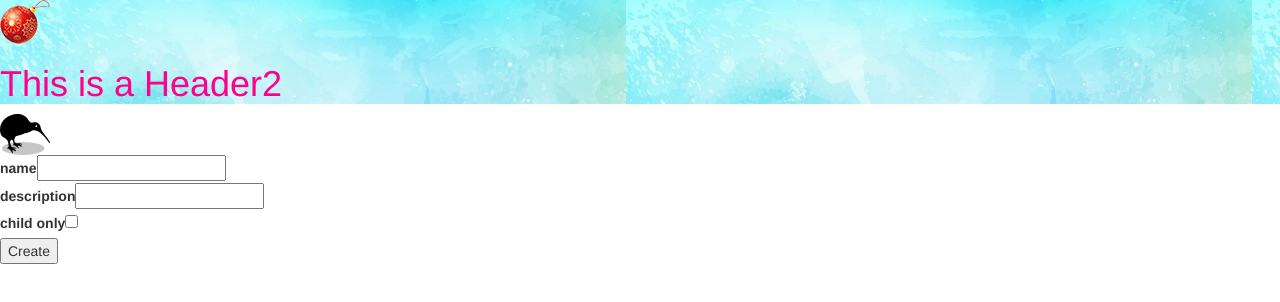
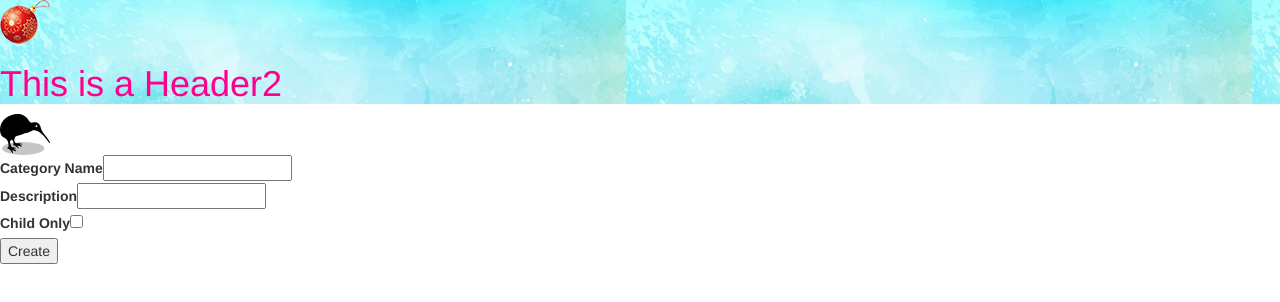
Before and after one commit to crazymaniacs/manaprece, a React app: page /category/1/create_category in a window 1280 px wide. Shown: the top 302 px of the page. Built offline with nearby package versions, Linux system fonts and the light colour scheme; the HTML template or start-up script is replaced by a standard one.

Commit message:
27: Added sync validation to category_create form; Added field components.

```diff
--- /dev/null
+++ b/src/components/form/checkbox_field.js
@@ -0,0 +1,4 @@
+import React, { Component } from 'react';
+import createField from './create_field';
+
+export default createField((input) => <input {...input} type="checkbox" />);
--- /dev/null
+++ b/src/components/form/create_field.js
@@ -0,0 +1,12 @@
+import React from 'react';
+
+export default (renderInput) => ({ input, meta, label }) => (
+  <div>
+    <label>{label}</label>
+    {renderInput(input)}
+    {meta.error &&
+      meta.touched && (
+        <span style={{ color: 'red', fontWeight: 'bold' }}> {meta.error} </span>
+      )}
+  </div>
+);
--- /dev/null
+++ b/src/components/form/text_field.js
@@ -0,0 +1,4 @@
+import React, { Component } from 'react';
+import createField from './create_field';
+
+export default createField((input) => <input {...input} />);
--- a/src/pages/category_create.js
+++ b/src/pages/category_create.js
@@ -3,7 +3,16 @@ import { graphql } from 'react-apollo';
 import gql from 'graphql-tag';
 import fetchCategory from '../queries/fetch_category';
 import { Field, reduxForm } from 'redux-form';
+import TextField from '../components/form/text_field';
+import CheckBoxField from '../components/form/checkbox_field';
 
+function validate(values) {
+  const errors = {};
+  if (!values.name) {
+    errors.name = 'Required';
+  }
+  return errors;
+}
 const CategoryCreateForm = (props) => {
   function saveCategory(values) {
     const parentCategoryId = props.match.params.id;
@@ -27,18 +36,9 @@ const CategoryCreateForm = (props) => {
   return (
     <div>
       <form onSubmit={handleSubmit(saveCategory)}>
-        <div>
-          <label htmlFor="name">name</label>
-          <Field name="name" component="input" type="text" />
-        </div>
-        <div>
-          <label htmlFor="description">description</label>
-          <Field name="description" component="input" type="text" />
-        </div>
-        <div>
-          <label htmlFor="childOnly">child only</label>
-          <Field name="childOnly" component="input" type="checkbox" />
-        </div>
+        <Field name="name" component={TextField} label="Category Name" />
+        <Field name="description" component={TextField} label="Description" />
+        <Field name="childOnly" component={CheckBoxField} label="Child Only" />
         <button type="submit">Create</button>
       </form>
     </div>
@@ -64,4 +64,5 @@ const mutation = gql`
 
 export default reduxForm({
   form: 'category_create',
+  validate,
 })(graphql(mutation)(CategoryCreateForm));
```
